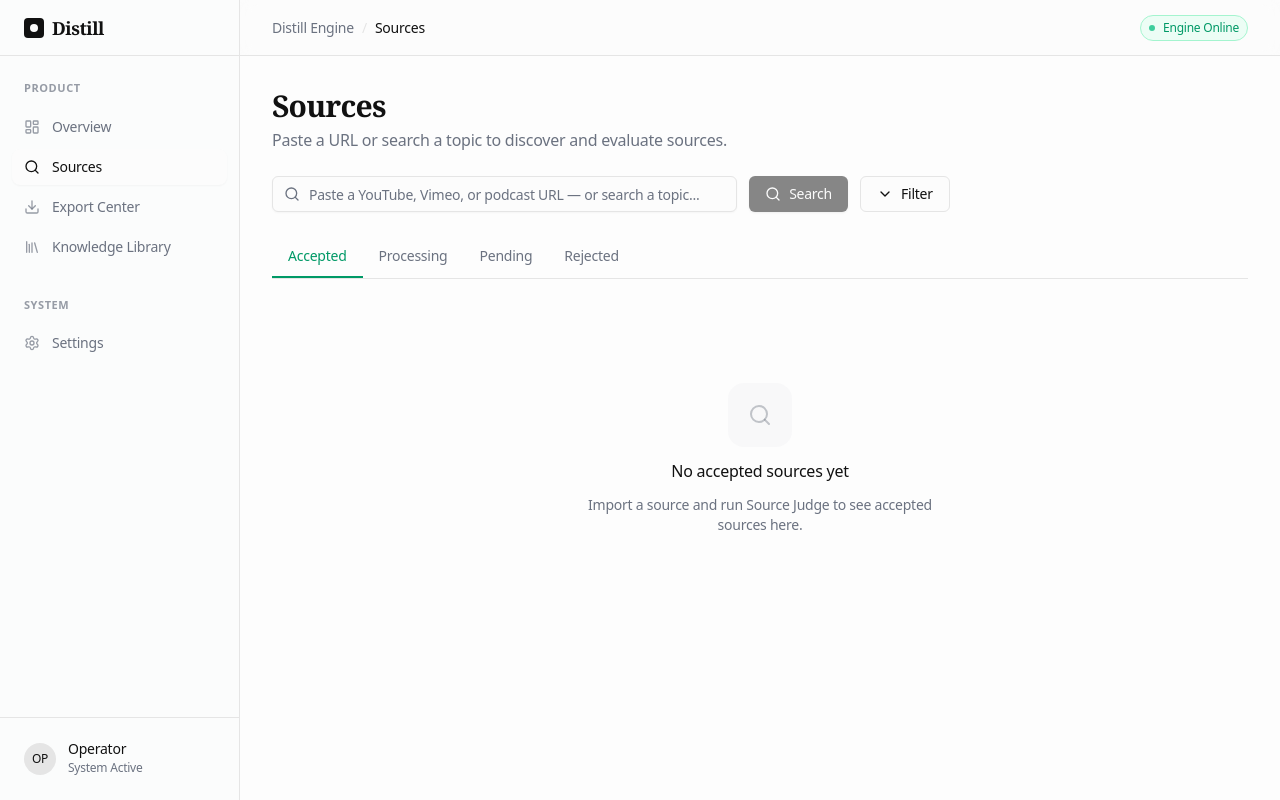
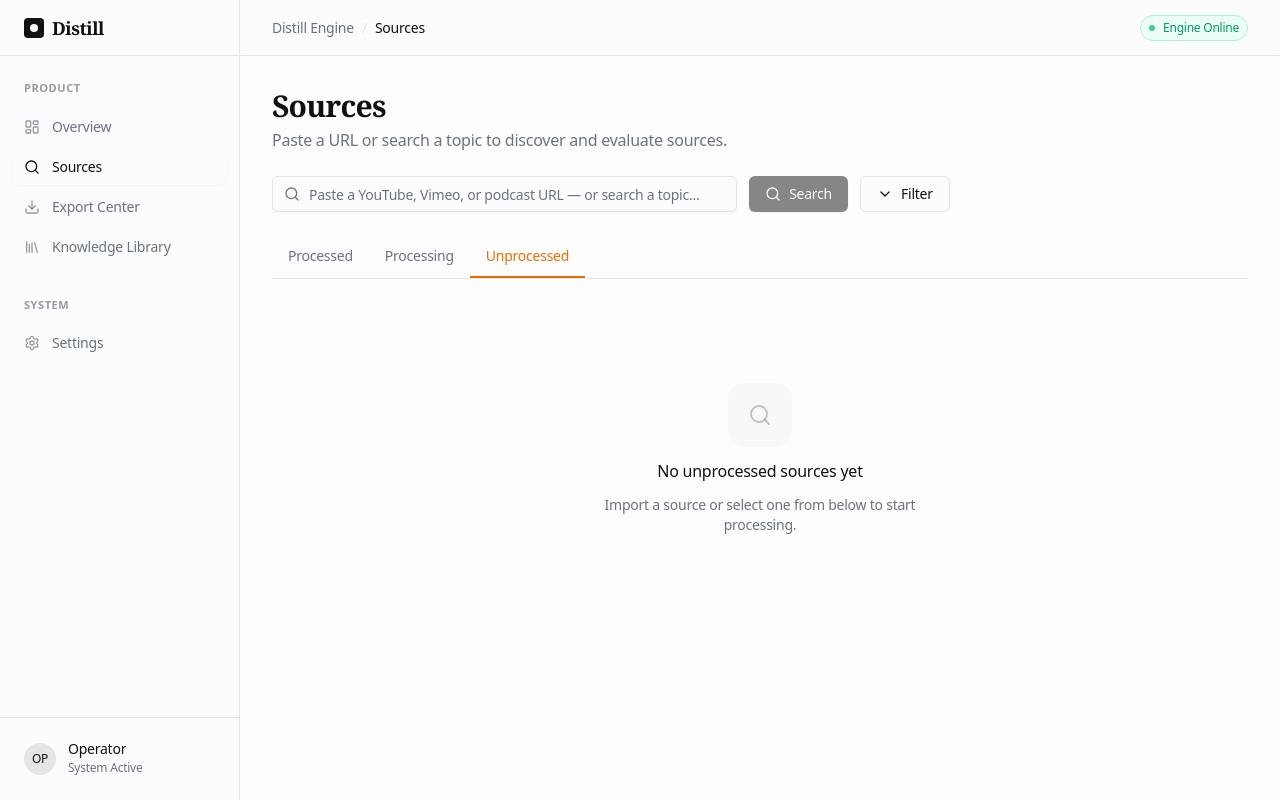
Before and after one commit to svcket/distill-engine, a Next.js app in the folder web/: page /sources in a window 1280 px wide. Built offline with nearby package versions, Linux system fonts and the light colour scheme.

Commit message:
feat: auto-navigate to source on import and update Sources tabs to Processed/Processing/Unprocessed

```diff
--- a/web/src/app/sources/page.tsx
+++ b/web/src/app/sources/page.tsx
@@ -1,6 +1,7 @@
 "use client"
 
 import { useState, useEffect, useRef } from "react"
+import { useRouter } from "next/navigation"
 import { Card } from "@/components/ui/Card"
 import { Button } from "@/components/ui/Button"
 import { Input } from "@/components/ui/Input"
@@ -14,20 +15,19 @@
 
 // ── Helpers ────────────────────────────────────────────────────────────────
 
-type Tab = "accepted" | "processing" | "pending" | "rejected"
+type Tab = "processed" | "processing" | "unprocessed"
 
 const TABS: { key: Tab; label: string; color: string }[] = [
-    { key: "accepted", label: "Accepted", color: "text-emerald-600" },
+    { key: "processed", label: "Processed", color: "text-emerald-600" },
     { key: "processing", label: "Processing", color: "text-brand" },
-    { key: "pending", label: "Pending", color: "text-amber-600" },
-    { key: "rejected", label: "Rejected", color: "text-red-500" },
+    { key: "unprocessed", label: "Unprocessed", color: "text-amber-600" },
 ]
 
 function getTab(source: SourceCandidate): Tab {
-    if (source.status === "processing") return "processing"
-    if (source.score >= 6) return "accepted"
-    if (source.score > 0) return "rejected"
-    return "pending"
+    const completed = source.completedStages || []
+    if (completed.includes("export")) return "processed"
+    if (source.status === "processing" || (completed.length > 1 && !completed.includes("export"))) return "processing"
+    return "unprocessed"
 }
 
 function scoreColor(s: number) {
@@ -75,9 +75,9 @@
     const [query, setQuery] = useState("")
     const [sources, setSources] = useState<SourceCandidate[]>([])
     const [suggestions, setSuggestions] = useState<SourceCandidate[]>([])
-    const [activeTab, setActiveTab] = useState<Tab>("accepted")
+    const [activeTab, setActiveTab] = useState<Tab>("unprocessed")
+    const router = useRouter()
     const [isDiscovering, setIsDiscovering] = useState(false)
-    const [isJudging, setIsJudging] = useState<string | null>(null)
     const [error, setError] = useState<string | null>(null)
     const [isLoaded, setIsLoaded] = useState(false)
     const [showFilters, setShowFilters] = useState(false)
@@ -102,39 +102,7 @@
         return () => document.removeEventListener("mousedown", handler)
     }, [])
 
-    const autoJudge = async (source: SourceCandidate) => {
-        setIsJudging(source.id)
-        try {
-            const res = await fetch("/api/sources/score", {
-                method: "POST",
-                headers: { "Content-Type": "application/json" },
-                body: JSON.stringify({ sourceId: source.id }),
-            })
-            const data = await res.json()
-            if (res.ok && data.result) {
-                const r = data.result
-                const updated: SourceCandidate = {
-                    ...source,
-                    score: r.score || 0,
-                    status: (r.score || 0) >= 6 ? "done" : "failed",
-                    title: r.title || source.title,
-                    channel: r.channel || source.channel,
-                }
-                setSources(prev => prev.map(s => s.id === source.id ? updated : s))
-                persistSource(updated)
-
-                // Set active tab to where this source lands
-                setActiveTab(getTab(updated))
-
-                await fetch("/api/store", {
-                    method: "POST",
-                    headers: { "Content-Type": "application/json" },
-                    body: JSON.stringify({ action: "complete_stage", sourceId: source.id, stageId: "judge" }),
-                }).catch(() => { })
-            }
-        } catch { /* ignore */ }
-        finally { setIsJudging(null) }
-    }
+    // autoJudge has been removed. We now auto-navigate to the detailed page to run the pipeline.
 
     const handleSubmit = async (e: React.FormEvent) => {
         e.preventDefault()
@@ -153,15 +121,15 @@
                 url: query,
                 published: new Date().toLocaleDateString("en-US", { month: "short", day: "numeric", year: "numeric" }),
                 duration: "—",
-                status: "processing",
+                status: "idle",
                 score: 0,
             }
             setSources(prev => [newSource, ...prev])
             persistSource(newSource)
             setQuery("")
-            setSuggestions([])
-            setActiveTab("processing")
-            autoJudge(newSource)
+
+            // Auto navigate to the detailed page to let user run pipeline
+            router.push(`/sources/${id}`)
             return
         }
 
@@ -186,21 +154,22 @@
 
     const importSuggestion = (s: SourceCandidate) => {
         if (sources.find(src => src.id === s.id)) return
-        const importing: SourceCandidate = { ...s, status: "processing" }
+        const importing: SourceCandidate = { ...s, status: "idle" }
         setSources(prev => [importing, ...prev])
         setSuggestions(prev => prev.filter(x => x.id !== s.id))
         persistSource(importing)
-        setActiveTab("processing")
-        autoJudge(importing)
+
+        // Auto navigate to the detailed page
+        router.push(`/sources/${s.id}`)
     }
 
     // ── Tab filtering ──────────────────────────────────────────────
     const tabCounts = Object.fromEntries(
-        TABS.map(t => [t.key, sources.filter(s => getTab(s) === t.key || (t.key === "processing" && isJudging === s.id)).length])
+        TABS.map(t => [t.key, sources.filter(s => getTab(s) === t.key).length])
     ) as Record<Tab, number>
 
     const filtered = sources
-        .filter(s => getTab(s) === activeTab || (activeTab === "processing" && isJudging === s.id))
+        .filter(s => getTab(s) === activeTab)
         .sort((a, b) => b.score - a.score)
 
 
@@ -354,7 +323,7 @@
                 <div className="flex items-center justify-center py-20">
                     <Loader2 className="w-5 h-5 animate-spin text-muted-foreground" />
                 </div>
-            ) : filtered.length === 0 && !isJudging ? (
+            ) : filtered.length === 0 ? (
                 <div className="text-center py-20 space-y-3">
                     <div className="w-16 h-16 rounded-2xl bg-muted/50 flex items-center justify-center mx-auto">
                         <Search className="w-6 h-6 text-muted-foreground/40" />
@@ -363,19 +332,17 @@
                         No {activeTab} sources yet
                     </p>
                     <p className="text-sm text-muted-foreground max-w-sm mx-auto">
-                        {activeTab === "accepted"
-                            ? "Import a source and run Source Judge to see accepted sources here."
-                            : activeTab === "pending"
-                                ? "Sources waiting to be judged will appear here."
-                                : activeTab === "rejected"
-                                    ? "Sources that score below 6/10 will appear here."
-                                    : "Sources currently being processed appear here."}
+                        {activeTab === "processed"
+                            ? "Fully processed sources will appear here."
+                            : activeTab === "unprocessed"
+                                ? "Import a source or select one from below to start processing."
+                                : "Sources currently being processed appear here."}
                     </p>
                 </div>
             ) : (
                 <div className="grid grid-cols-1 md:grid-cols-2 lg:grid-cols-3 gap-4">
                     {filtered.map(source => {
-                        const judging = isJudging === source.id
+                        const isProcessing = source.status === "processing"
                         const accepted = source.score >= 6
                         const rejected = source.score > 0 && source.score < 6
 
@@ -385,7 +352,7 @@
                                     "h-full transition-all duration-200 hover:shadow-soft cursor-pointer group relative overflow-hidden",
                                     accepted ? scoreBorder(source.score) : rejected ? "border-red-200/50 opacity-80" : ""
                                 )}>
-                                    {judging && (
+                                    {isProcessing && (
                                         <div className="absolute inset-x-0 top-0 h-0.5 bg-gradient-to-r from-brand/0 via-brand to-brand/0 animate-pulse" />
                                     )}
                                     <div className="p-5 space-y-3">
@@ -394,9 +361,9 @@
                                             <div className="flex items-center gap-1.5 text-xs text-muted-foreground">
                                                 <Clock className="w-3.5 h-3.5" />{source.duration}
                                             </div>
-                                            {judging ? (
+                                            {isProcessing ? (
                                                 <div className="flex items-center gap-1.5 text-xs text-brand">
-                                                    <Loader2 className="w-3 h-3 animate-spin" />Judging...
+                                                    <Loader2 className="w-3 h-3 animate-spin" />Processing...
                                                 </div>
                                             ) : source.score > 0 ? (
                                                 <div className={cn("flex items-center gap-1.5 text-xs font-semibold", scoreColor(source.score))}>
--- a/web/src/lib/mockData.ts
+++ b/web/src/lib/mockData.ts
@@ -9,6 +9,7 @@
     published: string;
     status: Status;
     score: number;
+    completedStages?: string[];
 }
 
 export interface TranscriptChunk {
```
